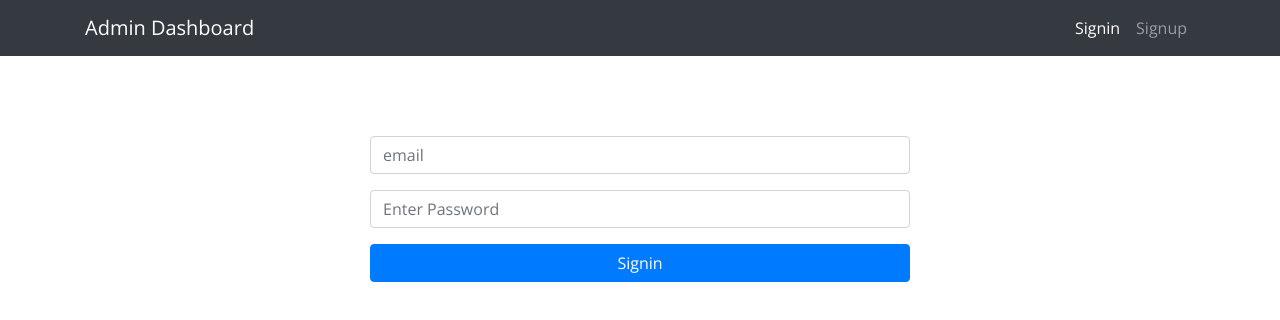
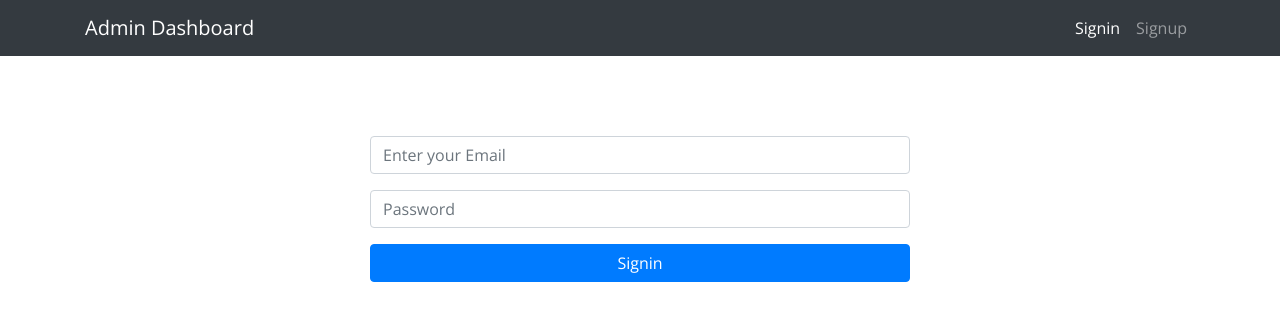
Before and after one commit to tew9/webStore-admin, a React (Create React App) app: page /signin in a window 1280 px wide. Shown: the top 320 px of the page. Built offline with nearby package versions, Linux system fonts and the light colour scheme.

Commit message:
fix signin form

```diff
--- a/src/components/UI/Inputs/index.js
+++ b/src/components/UI/Inputs/index.js
@@ -3,15 +3,14 @@ import { Form } from 'react-bootstrap';
 
 /**
 * @author
-* @function Inputs
+* @function Input
 **/
 
-const Inputs = (props) => {
+const Input = (props) => {
   return(
-    <Form.Group>
-      <Form.Control type={props.type} placeholder={props.placeholder}
+    <Form.Group className={props.class}>
+      <Form.Control type={props.type} placeholder={props.placeholder} value={props.value} onChange={props.onChange}
       />
-
       <Form.Text className="text-muted">
         { props.errorMessage}
       </Form.Text>
@@ -19,4 +18,4 @@ const Inputs = (props) => {
   )
  }
 
-export default Inputs
+export default Input
--- a/src/containers/Signin/Signin.js
+++ b/src/containers/Signin/Signin.js
@@ -2,7 +2,7 @@ import React, { useState, useEffect } from "react";
 import { Container, Form, Button, Row, Col } from "react-bootstrap";
 import { useDispatch, useSelector } from "react-redux";
 import Layout from "../../components/Layout/index";
-import Inputs from "../../components/UI/Inputs";
+import Input from "../../components/UI/Inputs";
 import { login } from "../../actions";
 import { Redirect } from "react-router";
 import * as authAction from '../../actions/auth.action'
@@ -57,28 +57,16 @@ const Signin = (props) => {
         <Row style={{ marginTop: "5rem" }}>
           <Col md={{ span: 6, offset: 3 }}>
             <Form onSubmit={adminLogin}>
-              <Form.Group>
-                <Form.Control
-                  type="email"
-                  placeholder="email"
-                  value={email}
-                  onChange={onEmailChange}
-                />
-
-                <Form.Text className="text-muted">
-                  {notice}
-                </Form.Text>
-              </Form.Group>
-              {/* <Inputs
+              <Input
                 class="forBasicEmail"
                 type="email"
                 value={email}
                 onChange={onEmailChange}
                 placeholder="Enter your Email"
-                errorMessage="We'll never share your email"
-              /> */}
+                errorMessage={notice}
+              />
 
-              {/* <Inputs
+              <Input
                 class="forBasicPassword"
                 type="password"
                 value={password}
@@ -86,20 +74,7 @@ const Signin = (props) => {
                 placeholder="Password"
                 min={6}
                 errorMessage={props.errorMessage}
-              /> */}
-
-              <Form.Group>
-                <Form.Control
-                  type='password'
-                  value={password}
-                  onChange={onPassChange}
-                  placeholder='Enter Password'
-                />
-
-                <Form.Text className="text-muted">
-                  {props.errorMessage}
-                </Form.Text>
-              </Form.Group>
+              />
 
               <Button variant="primary" type="submit" block>
                 Signin
```
